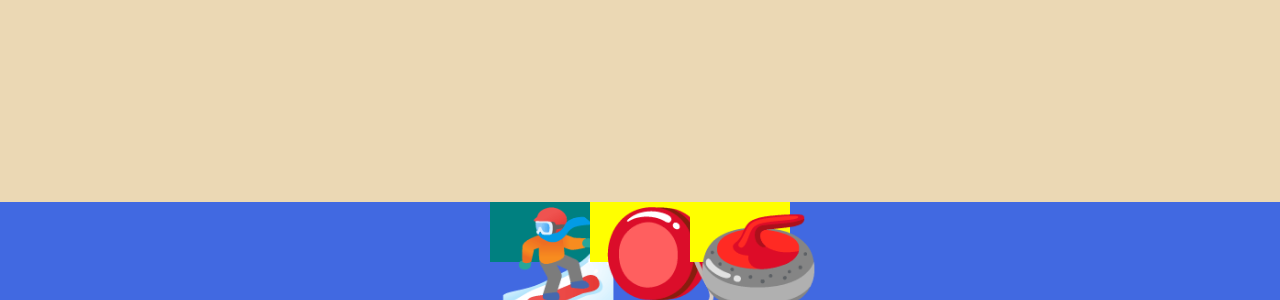
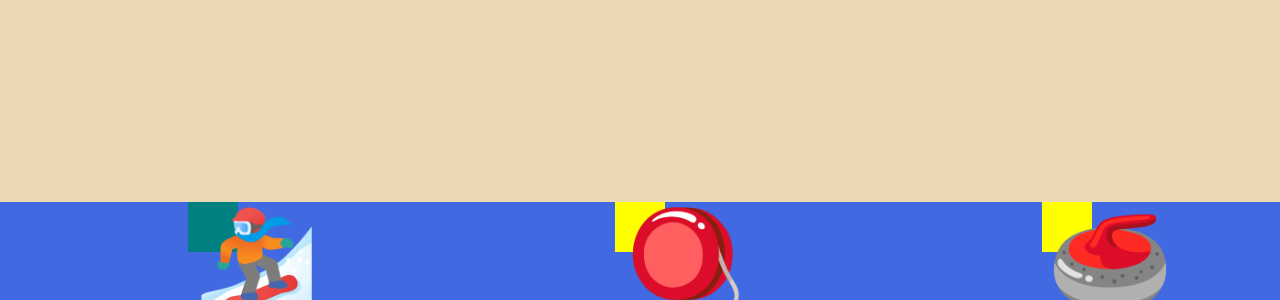
Before and after one commit to SebastianStupp/css-layout, a website: page index.html in a window 1280 px wide. Shown: the part 500-800 px from the top of the page. Drawn offline with Linux system fonts and the light colour scheme.

Commit message:
Add BEM Structur

```diff
--- a/index.html
+++ b/index.html
@@ -12,13 +12,15 @@
         <footer>
             <div class="footer-nav">
                 <a href="index.html">
-                    <button class="btn btnactive">🏂</button>
+                    <button class="footer-nav__btn footer-nav--btnactive">
+                        🏂
+                    </button>
                 </a>
                 <a href="second.html">
-                    <button class="btn">🪀</button>
+                    <button class="footer-nav__btn">🪀</button>
                 </a>
                 <a href="third.html">
-                    <button class="btn">🥌</button>
+                    <button class="footer-nav__btn">🥌</button>
                 </a>
             </div>
         </footer>
--- a/style.css
+++ b/style.css
@@ -18,24 +18,24 @@ body {
     bottom: 0;
     background-color: royalblue;
     display: flex;
-    justify-content: center;
+    justify-content: space-around;
 }
 
-.btn {
+.footer-nav__btn {
     font-size: 100px;
     background-color: yellow;
     border: none;
     outline: none;
-    width: 100px;
-    height: 60px;
     cursor: pointer;
-    transition: all 5s;
+    transition: all 4s;
+    width: 50px;
+    height: 50px;
 }
-.btn:hover {
+.footer-nav__btn:hover {
     background-color: tomato;
     font-size: 150px;
 }
 
-.btnactive {
+.footer-nav--btnactive {
     background-color: teal;
 }
```
Also changed, not shown: second.html (+5 -3 lines).
